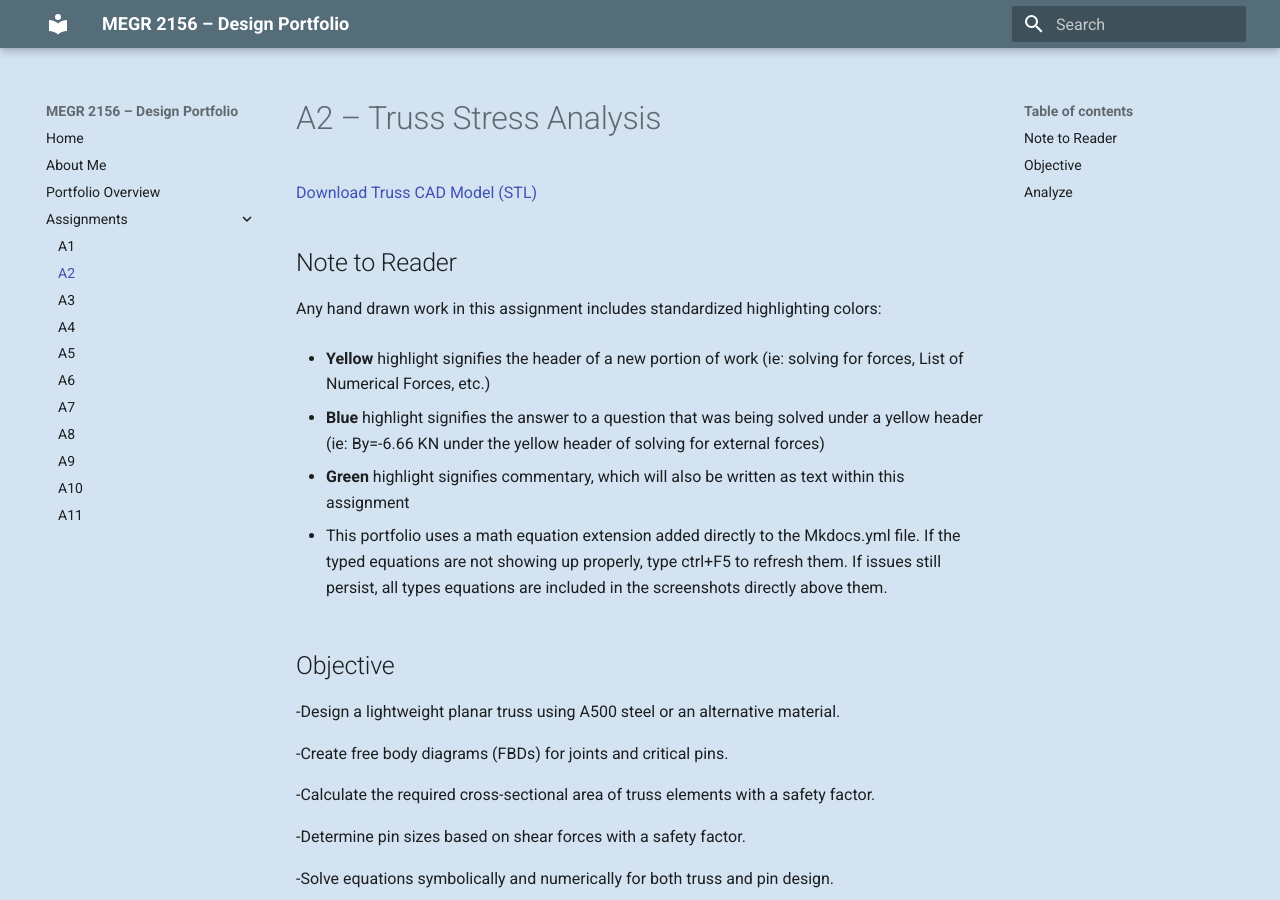
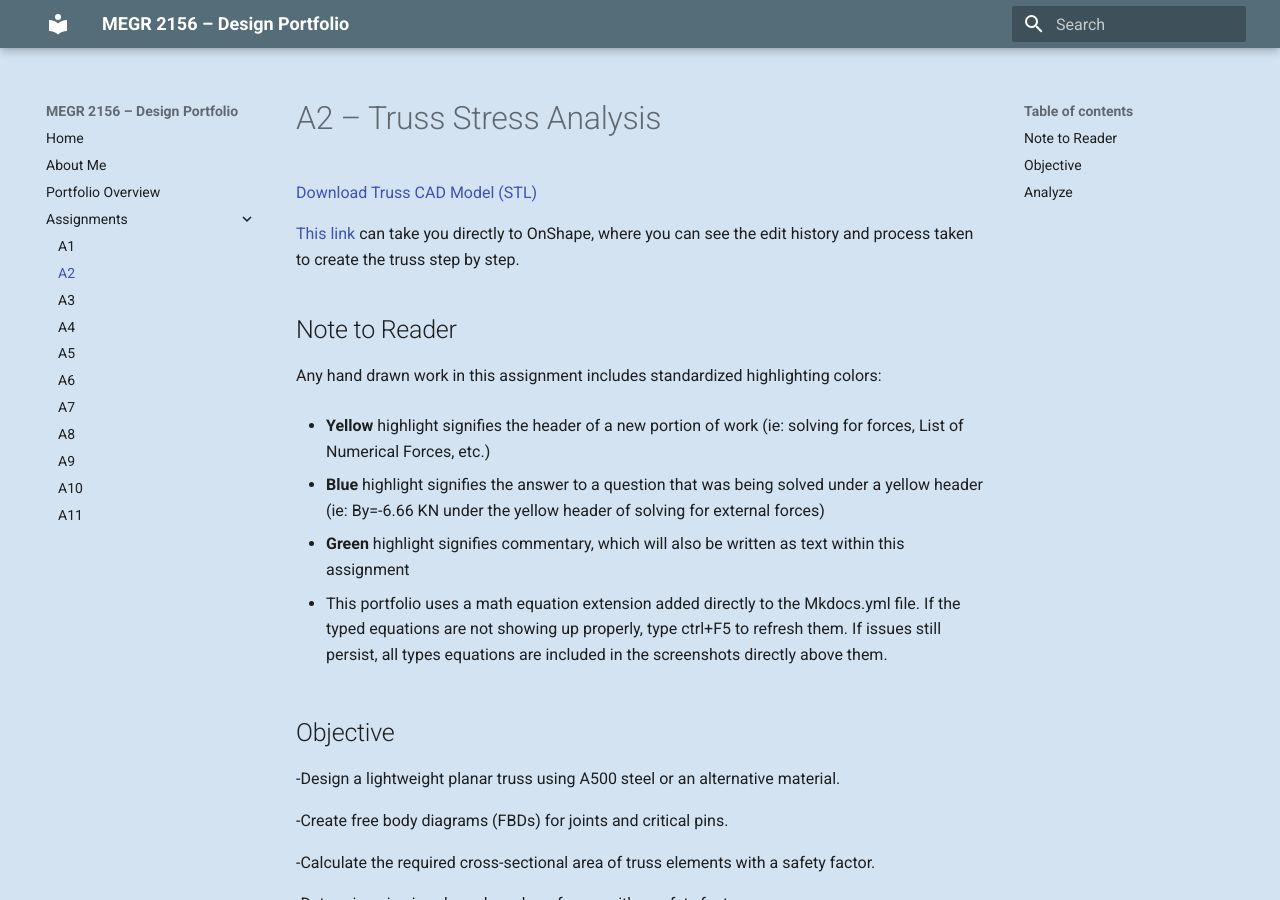
Before and after one commit to Noah-DiMenna/megr2156-portfolio, an MkDocs documentation site: the page built from docs/assignments/A02/index.md, in a window 1280 px wide and 900 px high. Built offline with MkDocs 1.6.1 and Material for MkDocs 9.7.7, drawn with Linux system fonts in a browser that asks for light colours.

Commit message:
Update index.md with OnShape link
Added a link to OnShape for truss edit history.

```diff
--- a/docs/assignments/A02/index.md
+++ b/docs/assignments/A02/index.md
@@ -1,6 +1,10 @@
 # A2 – Truss Stress Analysis
 
 <a href="Truss-CAD.stl" download>Download Truss CAD Model (STL)</a>
+
+[This link](https://cad.onshape.com/documents/6030af702d7b1e838a571488/w/8a1f2f3b60bc852744703437/e/8155d6a9a22e38e5f5e496c6?renderMode=0&uiState=6a96360e7d127599ce07cf61
+) can take you directly to OnShape, where you can see the edit history and process taken to create the truss step by step.
+
 
 ## Note to Reader
 
```
